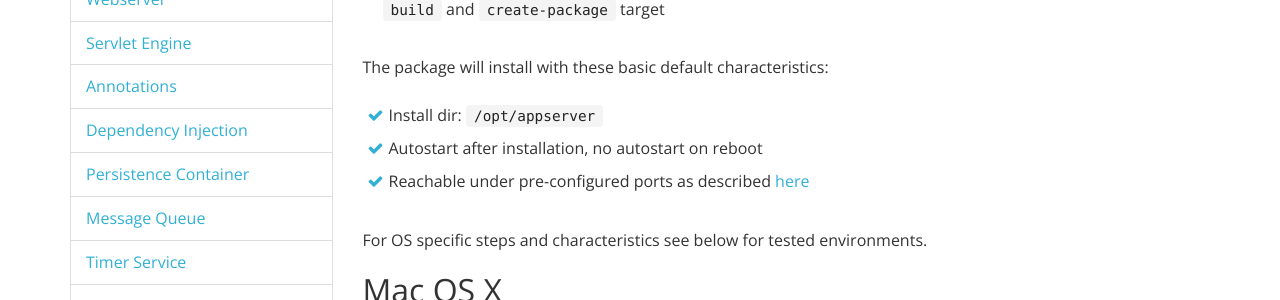
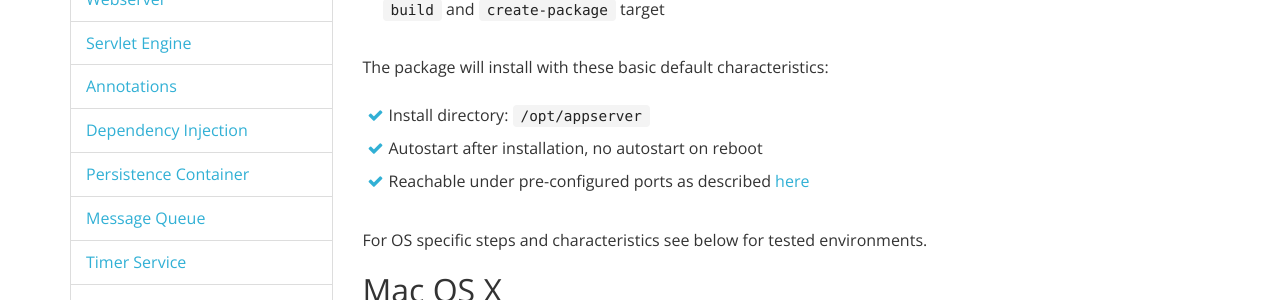
Before and after one commit to appserver-io/appserver, a Jekyll site: the page built from _docs/installation.md, in a window 1280 px wide and 900 px high. Shown: the part 414-714 px from the top of the window. Built offline with Jekyll 4.4.1, drawn with Linux system fonts in a browser that asks for light colours; nearby versions of some CDN libraries; library files that are not in the unit come from our copies; Markdown is read by kramdown in place of the engine named in the settings.

Commit message:
Update installation.md

```diff
--- a/_docs/installation.md
+++ b/_docs/installation.md
@@ -35,7 +35,7 @@ also support several ways to get an appserver.io package. You might do any of th
 
 The package will install with these basic default characteristics:
 
-* Install dir: `/opt/appserver`
+* Install directory: `/opt/appserver`
 * Autostart after installation, no autostart on reboot
 * Reachable under pre-configured ports as described [here](#basic-usage)
 
```
